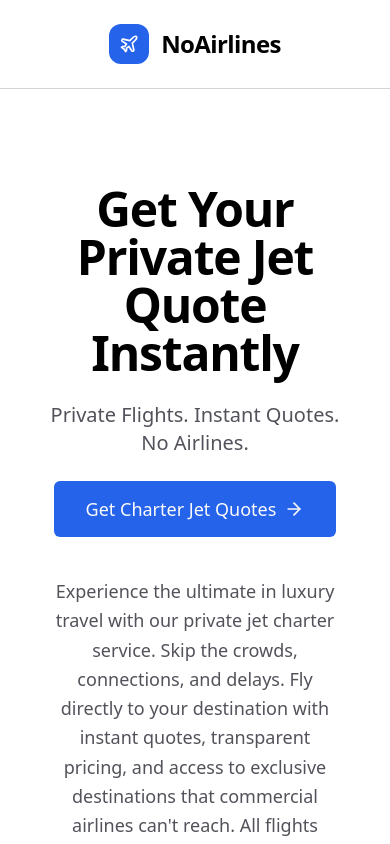
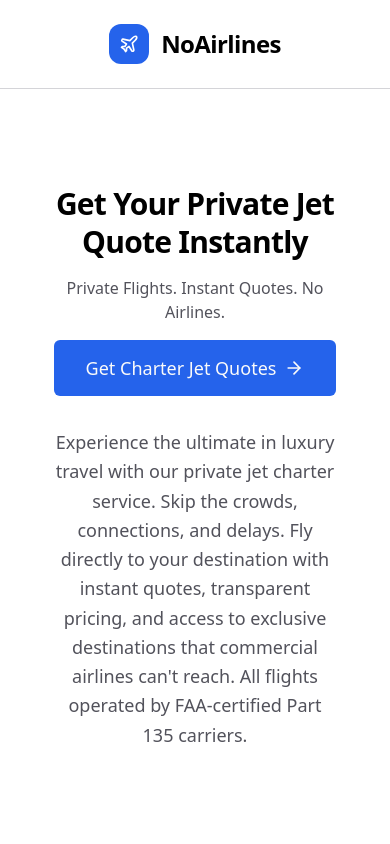
Before and after one commit to applierjobs-source/noairlines-website, a React (Vite) app: page / in a window 390 px wide. Shown: the top 844 px of the page. Built offline with nearby package versions, Linux system fonts and the light colour scheme.

Commit message:
Fix mobile formatting for homepage header and subtitle

```diff
--- a/src/App.tsx
+++ b/src/App.tsx
@@ -703,11 +703,11 @@ function NoAirlinesBooking() {
           <div className="flex-1 flex items-center justify-center px-6 py-12 relative">
             <div className="w-full max-w-4xl space-y-8">
               {/* Hero Section */}
-              <div className="text-center space-y-6">
-                <h1 className="text-5xl md:text-6xl font-bold tracking-tight">
+              <div className="text-center space-y-4 md:space-y-6 px-4">
+                <h1 className="text-3xl sm:text-4xl md:text-5xl lg:text-6xl font-bold tracking-tight leading-tight">
                   Get Your Private Jet Quote Instantly
                 </h1>
-                <p className="text-xl md:text-2xl text-zinc-600 font-medium">
+                <p className="text-base sm:text-lg md:text-xl lg:text-2xl text-zinc-600 font-medium px-2">
                   Private Flights. Instant Quotes. No Airlines.
                 </p>
                 <Button
```
